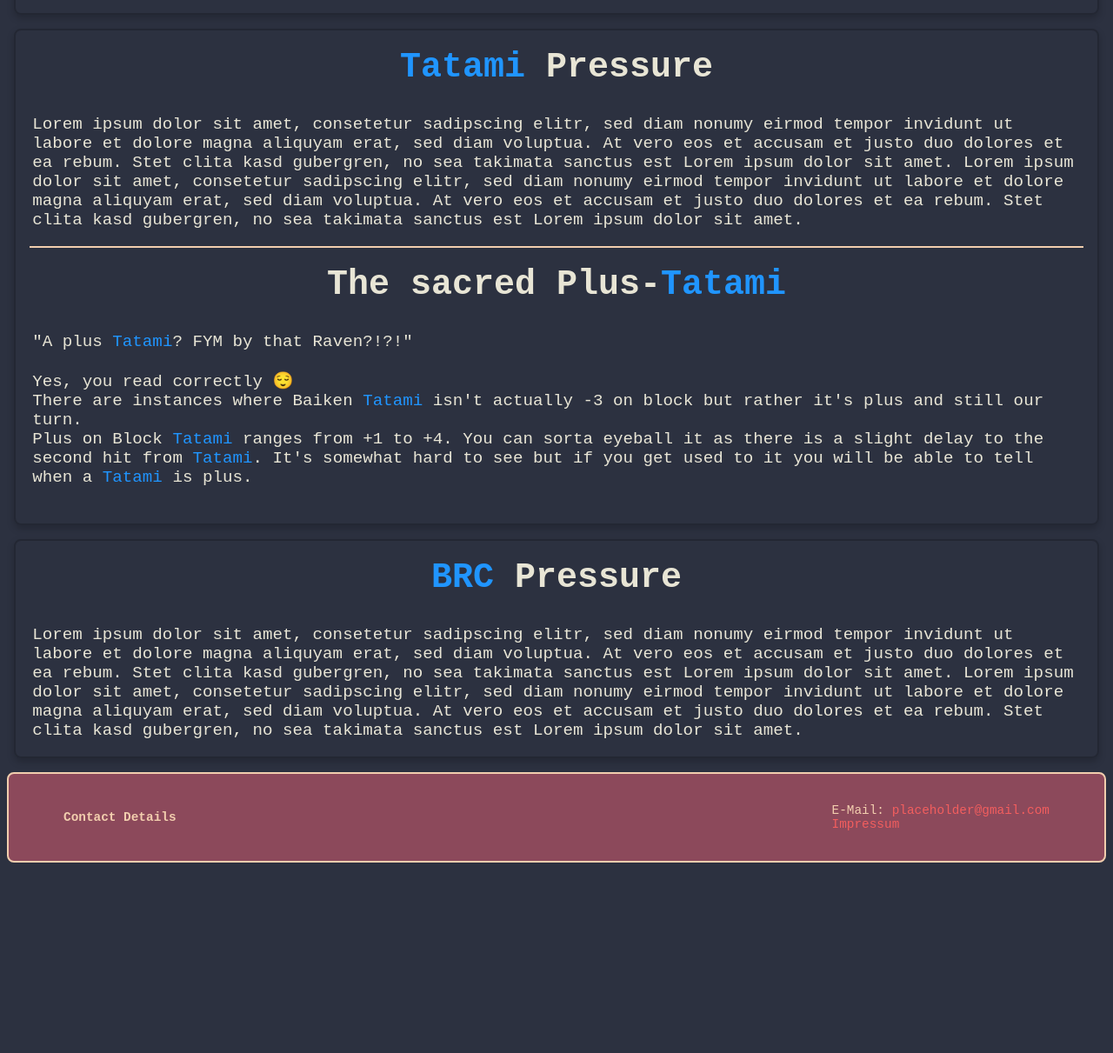
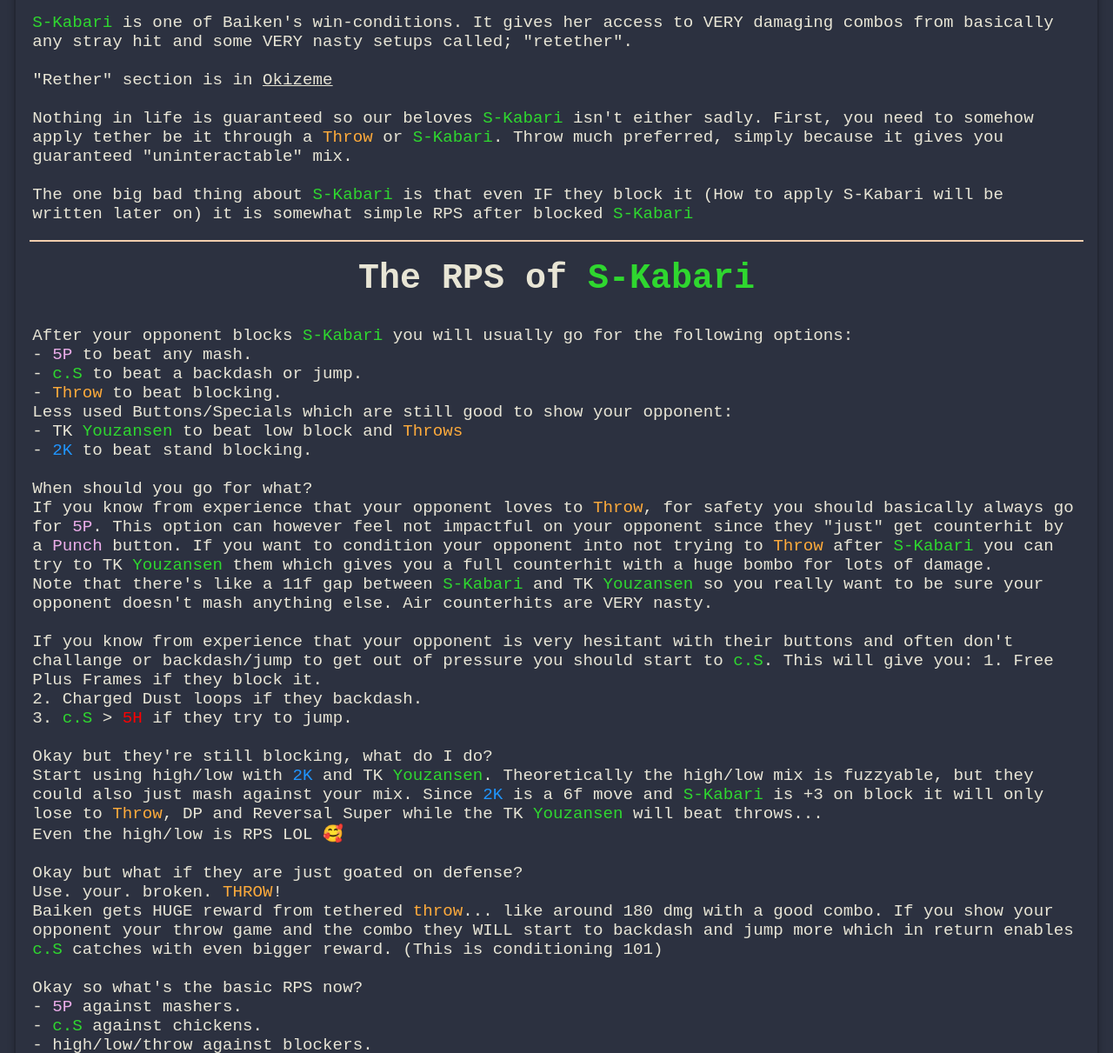
Before and after one commit to NoRaven/NoRaven.github.io, a website: page docs/html/baiken-pressure.html in a window 1280 px wide. Shown: the part 4720-5931 px from the top of the page at 87% size. Before the commit the page ends 5720 px from the top, so only its background shows below. Drawn offline with Linux system fonts and the light colour scheme.

Commit message:
S-Kabari pressure section updated

```diff
--- a/docs/html/baiken-pressure.html
+++ b/docs/html/baiken-pressure.html
@@ -193,7 +193,8 @@
             <p>
                 What happens if my opponent happens to block <span class="heavyslash">H-Kabari</span>? <br>
                 That means you've finally made it! You and your opponent entered Baiken's domain... T H E <span
-                    class="heavyslash">H - K A B A R I</span> R P S.
+                    class="heavyslash">H - K A B A R I</span> R P S. <br>
+
             </p>
 
             <div class="textspacer"></div>
@@ -253,6 +254,67 @@
                 labore et dolore magna aliquyam erat, sed diam voluptua. At vero eos et accusam et justo duo dolores
                 et ea rebum. Stet clita kasd gubergren, no sea takimata sanctus est Lorem ipsum dolor sit amet.
             </p>
+            <p>
+                <span class="slash">S-Kabari</span> is one of Baiken's win-conditions. It gives her access to VERY
+                damaging
+                combos from basically any stray hit and some VERY nasty setups called; "retether". <br><br>
+                "Rether" section is in <a href="./baiken-oki.html">Okizeme</a> <br><br>
+                Nothing in life is guaranteed so our beloves <span class="slash">S-Kabari</span> isn't either sadly.
+                First, you need to somehow apply tether
+                be it through a <span class="dust">Throw</span> or <span class="slash">S-Kabari</span>. <span
+                    class="throw">Throw</span> much preferred, simply because it gives you guaranteed
+                "uninteractable" mix. <br><br>
+                The one big bad thing about <span class="slash">S-Kabari</span> is that even IF they block it (How to
+                apply S-Kabari will be written later on) it is somewhat simple RPS after blocked <span class="slash">S-Kabari</span>
+            </p>
+            <div class="textspacer"></div>
+            <h2>The RPS of <span class="slash">S-Kabari</span></h2>
+            <p>
+                After your opponent blocks <span class="slash">S-Kabari</span> you will usually go for the following
+                options:
+                <br>
+                - <span class="punch">5P</span> to beat any mash. <br>
+                - <span class="slash">c.S</span> to beat a backdash or jump. <br>
+                - <span class="dust">Throw</span> to beat blocking. <br>
+                Less used Buttons/Specials which are still good to show your opponent: <br>
+                - TK <span class="slash">Youzansen</span> to beat low block and <span class="dust">Throws</span> <br>
+                - <span class="kick">2K</span> to beat stand blocking. <br> <br>
+                When should you go for what? <br>
+                If you know from experience that your opponent loves to <span class="dust">Throw</span>, for safety you
+                should basically
+                always go for <span class="punch">5P</span>. This option can however feel not impactful on your opponent
+                since they "just"
+                get counterhit by a <span class="punch">Punch</span> button. If you want to condition your opponent into
+                not trying to
+                <span class="dust">Throw</span> after <span class="slash">S-Kabari</span> you can try to TK <span
+                    class="slash">Youzansen</span> them which gives you a full counterhit with a huge bombo for lots of damage.
+                <br>
+                Note that there's like a 11f gap between <span class="slash">S-Kabari</span> and TK <span class="slash">Youzansen</span>
+                so you really want to be sure your opponent doesn't mash anything else. Air counterhits are VERY nasty.
+                <br><br>
+                If you know from experience that your opponent is very hesitant with their buttons and often don't challange
+                or backdash/jump to get out of pressure you should start to <span class="slash">c.S</span>. This will give you:
+                1. Free Plus Frames if they block it. <br>
+                2. Charged Dust loops if they backdash. <br>
+                3. <span class="slash">c.S</span> > <span class="heavyslash">5H</span> if they try to jump. <br> <br>
+                Okay but they're still blocking, what do I do? <br>
+                Start using high/low with <span class="kick">2K</span> and TK <span class="slash">Youzansen</span>.
+                Theoretically the high/low mix is fuzzyable, but they could also just mash against your mix. Since
+                <span class="kick">2K</span> is a 6f move and <span class="slash">S-Kabari</span> is +3 on block it will
+                only lose to <span class="dust">Throw</span>, DP and Reversal Super while the TK <span class="slash">Youzansen</span>
+                will beat throws... <br>
+                Even the high/low is RPS LOL 🥰<br><br>
+                Okay but what if they are just goated on defense? <br>
+                Use. your. broken. <span class="dust">THROW</span>! <br>
+                Baiken gets HUGE reward from tethered <span class="dust">throw</span>... like around 180 dmg with a good combo.
+                If you show your opponent your throw game and the combo they WILL start to backdash and jump more which in return enables
+                <span class="slash">c.S</span> catches with even bigger reward. (This is conditioning 101)
+                <br><br>
+                Okay so what's the basic RPS now? <br>
+                - <span class="punch">5P</span> against mashers. <br>
+                - <span class="slash">c.S</span> against chickens. <br>
+                - high/low/throw against blockers. <br>
+            </p>
         </article>
 
         <article>
```
